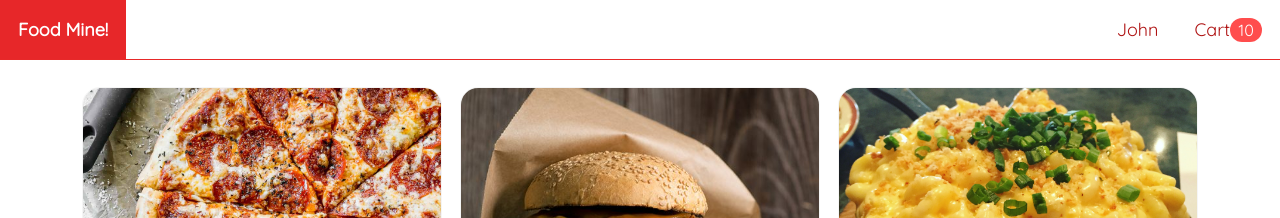
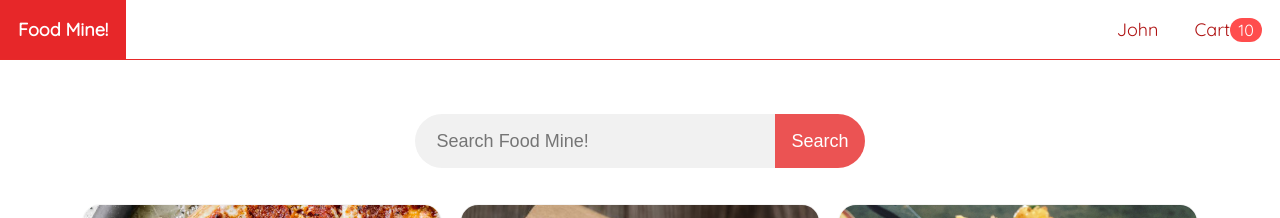
Before and after one commit to ForestRico/Cherry-sBakeshopMERN2.0, a React (Create React App) app in the folder frontend/: page / in a window 1280 px wide. Shown: the top 218 px of the page. Built offline with nearby package versions, Linux system fonts and the light colour scheme.

Commit message:
Search Bar function and Styling Finished

```diff
--- /dev/null
+++ b/frontend/src/components/Search/Search.js
@@ -0,0 +1,28 @@
+import React, { useState } from "react";
+import classes from './search.module.css';
+import { useNavigate, useParams } from "react-router-dom";
+
+
+// This function check if 'term' is not toBeEmpty, it navigates to the search route ('/search/term'). Otherwise, it navigates to the home route ('/').
+// The 'search' function is intended to be called when the user initiates a search action, typically triggered by a button click or form submissionn
+export default function Search() {
+    const [term, setTerm] = useState('');
+    const navigate = useNavigate();
+    const { searchTerm } = useParams();
+
+    const search = async () => {
+        term ? navigate('/search/' + term) : navigate('/');
+    };
+  return (
+    <div className={classes.container}>
+        <input
+            type='text'
+            placeholder='Search Food Mine!'
+            onChange={e => setTerm(e.target.value)}
+            onKeyUp={e => e.key === 'Enter' && search()}
+            defaultValue={searchTerm}
+        />
+        <button onClick={search}>Search</button>
+    </div>
+  );
+  }
--- /dev/null
+++ b/frontend/src/components/Search/search.module.css
@@ -0,0 +1,37 @@
+.container {
+    display: flex;
+    justify-content: center;
+    margin-top: 3rem;
+    margin-bottom: 1.5rem;
+}
+
+
+/* Search Bar  */
+.container input{
+    border-radius: 10rem 0 0 10rem;
+    border: none;
+    height: 3rem;
+    width: 20rem;
+    background-color: #f1f1f1;
+    padding: 1.2rem;
+    font-size: 1rem;
+    font-weight: 500;
+    outline: none;
+}
+
+.container button {
+    height: 3rem;
+    width: 5rem;
+    font-size: 1rem;
+    border-radius: 0 10rem 10rem 0;
+    border: none;
+    background-color: #e72929;
+    color: white;
+    opacity: 0.8;
+    outline: none;
+}
+
+.container button:hover{
+    opacity: 1;
+    cursor: pointer;
+}
--- a/frontend/src/components/Thumbnails/thumbnails.module.css
+++ b/frontend/src/components/Thumbnails/thumbnails.module.css
@@ -48,6 +48,7 @@
     margin: 0.5rem 0;
   }
 
+  /* marginalising the stars  */
   .product_item_footer {
     display: flex;
     justify-content: space-between;
--- a/frontend/src/pages/Home/HomePage.js
+++ b/frontend/src/pages/Home/HomePage.js
@@ -2,6 +2,7 @@
 import { getAll, search } from "../../services/foodService";
 import Thumbnails from "../../components/Thumbnails/Thumbnails";
 import { useParams } from 'react-router-dom';
+import Search from '../../components/Search/Search';
 
 
 // The `initialState` variable is an object with a `foods` property set to an empty array. This represents the initial state of our component.
@@ -41,6 +42,7 @@
 
   return (
   <>
+    <Search />
     <Thumbnails foods={foods} />
   </>
   );
```
Also changed, not shown: 1 other file (tests, documents, lock files or other folders).
